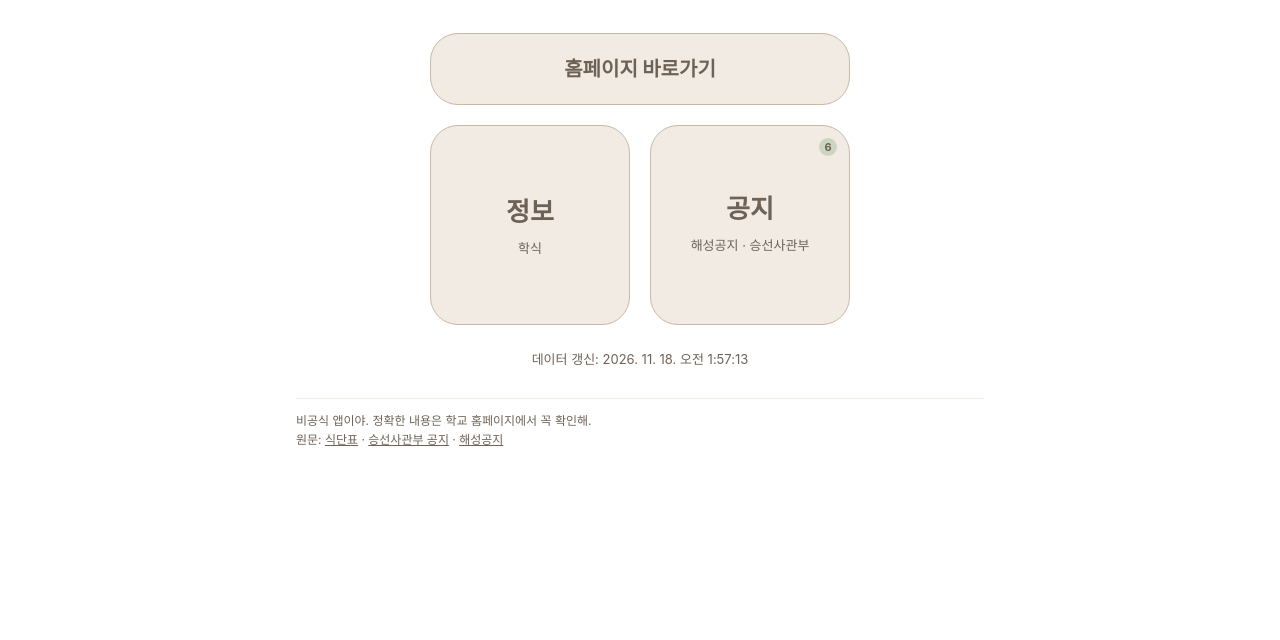
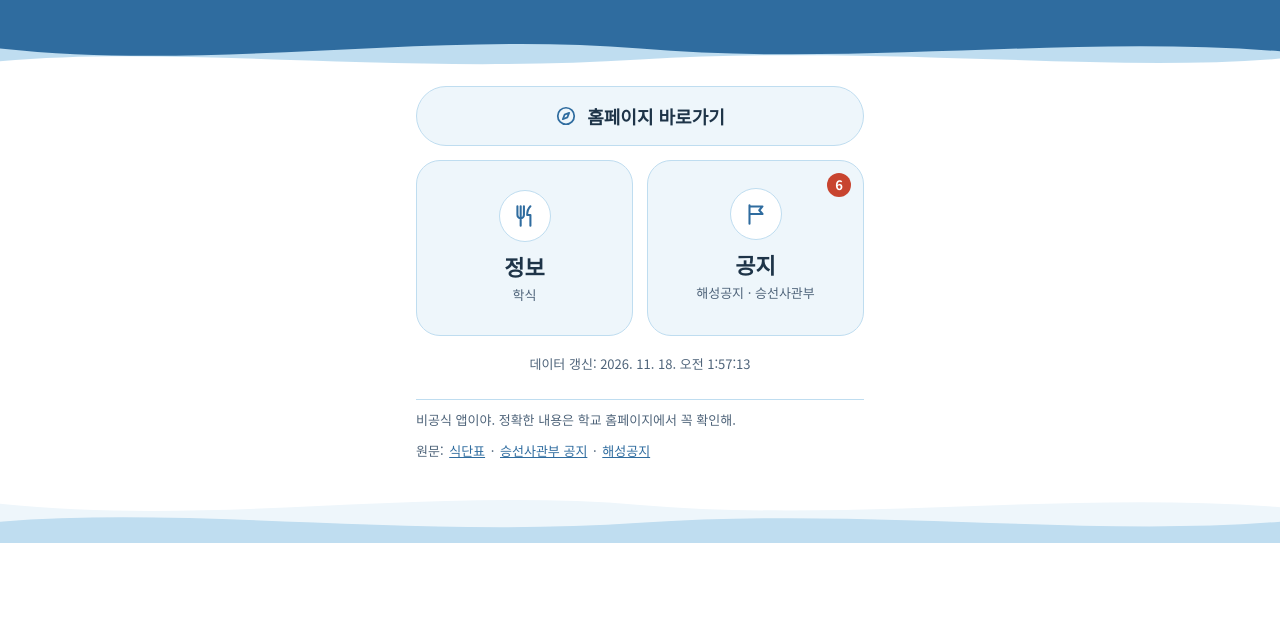
Before and after one commit to hooning000/mmu-info, a website: page index.html in a window 1280 px wide. Shown: the part 160-800 px from the top of the page. Drawn offline with Linux system fonts and the light colour scheme; a web font is replaced by a local one.

Commit message:
디자인을 A안 바다 블루로 변경
- 바다색 헤더(닻 아이콘, 물결 장식), 나침반 바로가기 버튼, 아이콘 카드
- 색 변수 7개와 Noto Sans KR 적용, 코랄은 공지 카드 뱃지에만
- 기능·데이터 로직(JS)은 그대로

Co-Authored-By: Claude Opus 5.5 <noreply@anthropic.com>

```diff
--- a/index.html
+++ b/index.html
@@ -4,76 +4,126 @@
 <meta charset="utf-8">
 <meta name="viewport" content="width=device-width, initial-scale=1">
 <title>MMU INFO</title>
+<link rel="preconnect" href="https://fonts.googleapis.com">
+<link rel="preconnect" href="https://fonts.gstatic.com" crossorigin>
+<link href="https://fonts.googleapis.com/css2?family=Noto+Sans+KR:wght@400;500;700;800&display=swap" rel="stylesheet">
 <style>
-  @font-face { font-family: "Kakao Big Sans"; font-weight: 400; src: url(fonts/KakaoBigSans-Regular.ttf); }
-  @font-face { font-family: "Kakao Big Sans"; font-weight: 700; src: url(fonts/KakaoBigSans-Bold.ttf); }
-  @font-face { font-family: "Kakao Big Sans"; font-weight: 800; src: url(fonts/KakaoBigSans-ExtraBold.ttf); }
-  :root { --main:#C9B8A3; --sub:#F1EBE3; --point:#CBD5C0; --point-l:#E8EDE2; --ink:#6E6256; }
+  /* ── A안 바다 블루 ── */
+  :root {
+    --sea:#2F6C9F;     /* 바다: 헤더 배경, 아이콘, 링크 */
+    --wave:#BFDDF0;    /* 파도: 테두리, 물결 장식, 구분선 */
+    --foam:#EEF6FB;    /* 거품: 버튼과 카드 바탕 */
+    --buoy:#C8442F;    /* 부표 코랄: 메인 공지 카드 뱃지에만 사용 */
+    --ink:#1E3448;     /* 본문, 제목 글씨 */
+    --ink-sub:#4F647A; /* 보조 글씨 */
+    --bg:#FFFFFF;      /* 페이지 바탕 */
+  }
   * { box-sizing: border-box; }
-  body { margin:0; background:#fff; color:var(--ink); font:400 16px/1.6 "Kakao Big Sans", -apple-system, sans-serif; }
-  .wrap { max-width: 720px; margin: 0 auto; padding: 20px 16px 40px; }
-  .sub { font-size:13px; margin:8px 0 16px; }
+  body { margin:0; background:var(--bg); color:var(--ink); font:400 16px/1.6 "Noto Sans KR", -apple-system, sans-serif; }
+  button { font-family:inherit; }
+  .wrap { max-width:480px; margin:0 auto; padding:0 16px; }
   [hidden] { display:none !important; }
+  .ic { fill:none; stroke:currentColor; stroke-width:1.9; stroke-linecap:round; stroke-linejoin:round; }
 
-  /* ── 메인화면 ── */
-  #home { text-align:center; padding-top:8vh; }
-  .logo { font-weight:800; font-size:40px; letter-spacing:3px; margin:0; display:inline-block; padding:0 6px 6px; border-bottom:3px solid var(--main); }
-  .home-grid { display:flex; justify-content:center; gap:20px; margin:20px 0 24px; flex-wrap:wrap; }
-  .tile, .wide { border-radius:28px; background:var(--sub); border:1px solid var(--main); text-decoration:none; color:var(--ink); transition:transform .1s; }
-  .tile { position:relative; width:min(40vw, 200px); aspect-ratio:1 / 1;
-          display:flex; flex-direction:column; align-items:center; justify-content:center; gap:6px; }
-  /* 홈페이지 바로가기: 타일 두 개 + 사이 간격만큼 가로로 긴 버튼 */
-  .wide { display:flex; align-items:center; justify-content:center; width:calc(2 * min(40vw, 200px) + 20px); height:72px; margin:36px auto 0; font-weight:800; font-size:20px; }
+  /* ── 메인화면: 헤더 ── */
+  .hero { position:relative; min-height:236px; background:var(--sea); color:#fff; text-align:center; padding:34px 16px 52px; }
+  .hero .ic { width:40px; height:40px; color:#fff; }
+  .logo { font-weight:800; font-size:36px; letter-spacing:3px; line-height:1.2; margin:6px 0 4px; color:#fff; }
+  .tagline { font-size:14px; margin:0; color:#fff; }
+  .hero-waves { position:absolute; left:0; bottom:-1px; display:block; width:100%; height:46px; }
+  .w-back { fill:var(--wave); }
+  .w-front { fill:var(--bg); }
+
+  /* ── 메인화면: 버튼과 카드 ── */
+  .wide { display:flex; align-items:center; justify-content:center; gap:10px; height:60px; margin-top:10px; border-radius:999px;
+          background:var(--foam); border:1.5px solid var(--wave); color:var(--ink); text-decoration:none; font-weight:800; font-size:18px; }
+  .wide .ic { width:22px; height:22px; color:var(--sea); }
+  .home-grid { display:grid; grid-template-columns:1fr 1fr; gap:14px; margin:14px 0 18px; }
+  .tile { position:relative; height:176px; border-radius:24px; background:var(--foam); border:1.5px solid var(--wave); color:var(--ink); text-decoration:none;
+          display:flex; flex-direction:column; align-items:center; justify-content:center; gap:4px; }
+  .tile-icon { display:grid; place-items:center; width:52px; height:52px; margin-bottom:6px; border-radius:50%; background:#fff; border:1.5px solid var(--wave); }
+  .tile-icon .ic { width:26px; height:26px; color:var(--sea); }
+  .tile-title { font-weight:800; font-size:22px; line-height:1.3; }
+  .tile-desc { font-size:13px; color:var(--ink-sub); }
+  .tile .cnt { position:absolute; top:12px; right:12px; margin:0; min-width:24px; height:24px; line-height:24px; padding:0 7px;
+               border-radius:999px; background:var(--buoy); color:#fff; font-size:13px; font-weight:700; }
+  .tile, .wide { transition:transform .15s; }
   .tile:active, .wide:active { transform:scale(.97); }
-  .tile-title { font-weight:800; font-size:26px; }
-  .tile-desc { font-size:13px; }
-  .tile .cnt { position:absolute; top:12px; right:12px; }
+  #updated { font-size:13px; color:var(--ink-sub); text-align:center; margin:0 0 8px; }
 
   /* ── 정보·공지 화면: 상단바와 탭이 함께 위에 고정 ── */
-  .head { position:sticky; top:0; z-index:5; background:#fff; border-bottom:1px solid var(--sub); padding-top:4px; }
+  #page { padding-top:12px; }
+  .head { position:sticky; top:0; z-index:5; background:var(--bg); border-bottom:1.5px solid var(--wave); padding-top:4px; }
   .topbar { display:flex; align-items:center; gap:10px; }
-  .back { text-decoration:none; color:var(--ink); font-weight:700; font-size:14px; border:1px solid var(--sub); border-radius:20px; padding:4px 12px; }
+  .back { display:inline-flex; align-items:center; min-height:44px; padding:0 16px; border-radius:999px; background:var(--foam); border:1.5px solid var(--wave);
+          color:var(--ink); text-decoration:none; font-weight:700; font-size:14px; }
   .page-title { font-weight:800; font-size:22px; }
   .tabs { display:flex; gap:8px; flex-wrap:wrap; padding:10px 0; }
-  .card { scroll-margin-top: 110px; }
-  .tab { border:1px solid var(--sub); background:#fff; color:var(--ink); font:700 14px "Kakao Big Sans"; padding:8px 14px; border-radius:20px; cursor:pointer; }
-  .tab.on { background:var(--sub); border-color:var(--main); }
+  .tab { min-height:44px; padding:0 16px; border-radius:999px; border:1.5px solid var(--wave); background:var(--bg); color:var(--ink); font-weight:700; font-size:14px; cursor:pointer; }
+  .tab.on { background:var(--foam); border-color:var(--sea); }
   #view { margin-top:16px; }
 
-  .card { border:1px solid var(--sub); border-left:5px solid var(--main); border-radius:10px; padding:12px 14px; margin-bottom:12px; }
-  .card.today { border-left-color: var(--point); background: var(--point-l); }
+  .card { scroll-margin-top:120px; border:1.5px solid var(--wave); border-left:5px solid var(--wave); border-radius:14px; padding:12px 14px; margin-bottom:12px; }
+  .card.today { border-left-color:var(--sea); background:var(--foam); }
   .day { font-weight:800; font-size:16px; margin-bottom:6px; }
-  .day small { font-weight:400; }
-  .badge { font-size:12px; background:#fff; border:1px solid var(--point); border-radius:10px; padding:0 8px; margin-left:6px; }
-  .meals { display:grid; grid-template-columns: repeat(3, 1fr); gap:8px; }
-  .meal h3 { font-size:14px; font-weight:700; margin:0 0 4px; background:var(--sub); padding:2px 8px; border-radius:6px; display:inline-block; }
+  .day small { font-weight:400; color:var(--ink-sub); }
+  .badge { font-size:12px; font-weight:700; background:var(--bg); border:1.5px solid var(--sea); border-radius:999px; padding:0 8px; margin-left:6px; }
+  .meals { display:grid; grid-template-columns:repeat(3, 1fr); gap:8px; }
+  .meal h3 { display:inline-block; font-size:14px; font-weight:700; margin:0 0 4px; padding:2px 10px; border-radius:999px; background:var(--foam); border:1.5px solid var(--wave); }
+  .card.today .meal h3 { background:var(--bg); }
   .meal ul { margin:0; padding-left:16px; font-size:13px; line-height:1.5; }
   @media (max-width:560px) { .meals { grid-template-columns:1fr; } }
-  .post { display:block; text-decoration:none; color:var(--ink); border:1px solid var(--sub); border-radius:10px; padding:10px 14px; margin-bottom:8px; }
-  .post:active { background:var(--sub); }
+  .post { display:block; text-decoration:none; color:var(--ink); border:1.5px solid var(--wave); border-radius:14px; padding:10px 14px; margin-bottom:8px; }
+  .post:active { background:var(--foam); }
   .post b { font-weight:700; }
-  .meta { font-size:12px; margin-top:2px; }
-  .pin { font-size:12px; background:var(--sub); border-radius:8px; padding:0 6px; margin-right:6px; }
-  .new { font-size:11px; font-weight:800; background:var(--point-l); border:1px solid var(--point); border-radius:8px; padding:0 6px; margin-right:6px; letter-spacing:.5px; }
-  .cnt { display:inline-block; min-width:18px; margin-left:6px; padding:0 5px; font-size:11px; font-weight:700; line-height:18px; text-align:center; border-radius:9px; background:var(--point); }
-  .tip { background:var(--point-l); border:1px solid var(--point); border-radius:10px; padding:12px 14px; }
-  footer { font-size:12px; margin-top:28px; border-top:1px solid var(--sub); padding-top:12px; }
-  footer a { color:var(--ink); }
+  .meta { font-size:13px; color:var(--ink-sub); margin-top:2px; }
+  .pin { font-size:12px; font-weight:500; background:var(--foam); border:1.5px solid var(--wave); border-radius:999px; padding:0 7px; margin-right:6px; }
+  .new { font-size:11px; font-weight:800; background:var(--bg); border:1.5px solid var(--sea); border-radius:999px; padding:0 7px; margin-right:6px; letter-spacing:.5px; }
+  .cnt { display:inline-block; min-width:20px; margin-left:6px; padding:0 6px; font-size:12px; font-weight:700; line-height:20px; text-align:center; border-radius:999px; background:var(--wave); color:var(--ink); }
+  .tip { background:var(--foam); border:1.5px solid var(--wave); border-radius:14px; padding:12px 14px; }
+
+  /* ── 푸터와 맨 아래 물결 ── */
+  footer { margin-top:24px; border-top:1.5px solid var(--wave); padding-top:10px; font-size:13px; line-height:1.6; color:var(--ink-sub); }
+  footer a { display:inline-block; padding:10px 2px; color:var(--sea); }  /* 터치 영역 확보 */
+  .foot-waves { display:block; width:100%; height:56px; margin-top:16px; }
+  .fw-back { fill:var(--foam); }
+  .fw-front { fill:var(--wave); }
+
+  /* 움직임 줄이기 설정이면 애니메이션 끄기 */
+  @media (prefers-reduced-motion: reduce) {
+    * { transition:none !important; animation:none !important; scroll-behavior:auto !important; }
+    .tile:active, .wide:active { transform:none; }
+  }
 </style>
 </head>
 <body>
-<div class="wrap">
 <!-- 메인화면 -->
 <section id="home">
+  <header class="hero">
+    <svg class="ic" viewBox="0 0 24 24" aria-hidden="true"><circle cx="12" cy="5" r="2.2"/><path d="M12 7.2V21M8 11h8M4.5 13.5c.6 4 3.8 7.5 7.5 7.5s6.9-3.5 7.5-7.5"/></svg>
     <h1 class="logo">MMU INFO</h1>
-    <a class="wide" href="https://www.mmu.ac.kr/main" target="_blank" rel="noopener">홈페이지 바로가기</a>
+    <p class="tagline">목포해양대학교 정보 앱</p>
+    <svg class="hero-waves" viewBox="0 0 1440 100" preserveAspectRatio="none" aria-hidden="true">
+      <path class="w-back" d="M0,38 C240,88 480,0 720,38 C960,78 1200,8 1440,44 L1440,100 L0,100 Z"/>
+      <path class="w-front" d="M0,66 C200,30 440,96 720,62 C1000,30 1240,92 1440,60 L1440,100 L0,100 Z"/>
+    </svg>
+  </header>
+  <div class="wrap">
+    <a class="wide" href="https://www.mmu.ac.kr/main" target="_blank" rel="noopener">
+      <svg class="ic" viewBox="0 0 24 24" aria-hidden="true"><circle cx="12" cy="12" r="9"/><path d="M15.5 8.5l-2 5-5 2 2-5z"/></svg>홈페이지 바로가기</a>
     <div class="home-grid">
-      <a class="tile" href="#info"><span class="tile-title">정보</span><span class="tile-desc">학식</span></a>
-      <a class="tile" href="#notice"><span class="tile-title">공지</span><span class="tile-desc">해성공지 · 승선사관부</span><span id="noticeCnt"></span></a>
+      <a class="tile" href="#info">
+        <span class="tile-icon"><svg class="ic" viewBox="0 0 24 24" aria-hidden="true"><path d="M5 3v8a3 3 0 0 0 6 0V3M8 3v18M17 3c-2 2-3 4.5-3 8h3v10"/></svg></span>
+        <span class="tile-title">정보</span><span class="tile-desc">학식</span></a>
+      <a class="tile" href="#notice">
+        <span class="tile-icon"><svg class="ic" viewBox="0 0 24 24" aria-hidden="true"><path d="M6 21V4M6 5h12l-3 3.5L18 12H6"/></svg></span>
+        <span class="tile-title">공지</span><span class="tile-desc">해성공지 · 승선사관부</span><span id="noticeCnt"></span></a>
     </div>
-    <div class="sub" id="updated">불러오는 중…</div>
+    <div id="updated">불러오는 중…</div>
+  </div>
 </section>
 
+<div class="wrap">
   <!-- 정보·공지 화면 -->
   <section id="page" hidden>
     <div class="head">
@@ -91,6 +141,10 @@
     <a href="https://www.mmu.ac.kr/main/board/301" target="_blank" rel="noopener">해성공지</a>
   </footer>
 </div>
+<svg class="foot-waves" viewBox="0 0 1440 100" preserveAspectRatio="none" aria-hidden="true">
+  <path class="fw-back" d="M0,30 C240,70 480,0 720,32 C960,64 1200,6 1440,36 L1440,100 L0,100 Z"/>
+  <path class="fw-front" d="M0,62 C220,34 460,92 720,64 C980,36 1220,90 1440,62 L1440,100 L0,100 Z"/>
+</svg>
 <script>
 // 화면 구성: 주소 뒤 #info/menu, #notice/b301 처럼 나타냄 → 폰의 뒤로가기로 홈에 돌아올 수 있음
 // 정보에 새 항목을 넣을 땐 info.tabs 에 추가하고 RENDER 에 그리는 함수를 연결하면 돼
```
Also changed, not shown: CLAUDE.md (+1 -1 lines). Lines whose indentation alone changed are shown as unchanged.
